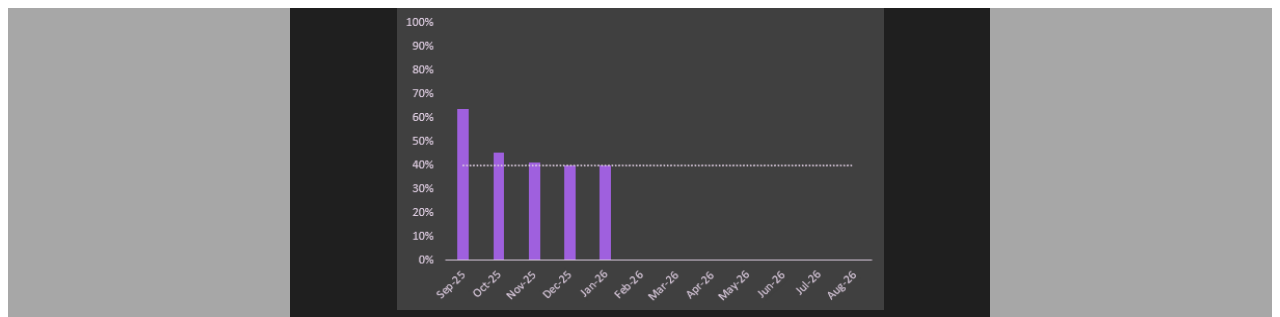
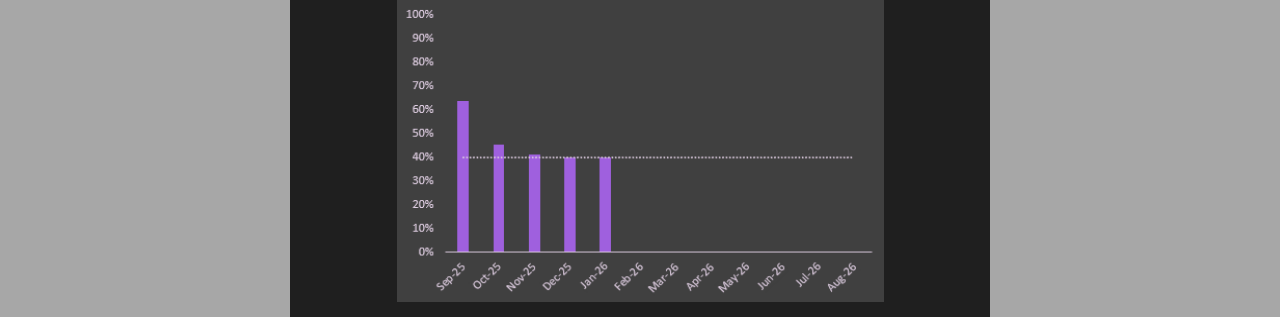
Before and after one commit to ElTigreNumero5/Sware-Eng-Summ1, a plain HTML site: page index.html in a window 1280 px wide. Shown: the top 317 px of the page. Drawn offline with Linux system fonts and the light colour scheme.

Commit message:
CSS updated to correctly set overall background and app window position

```diff
--- a/base.css
+++ b/base.css
@@ -6,6 +6,8 @@
 
 html, body {
   height: 100%;
+  margin: 0;
+  padding: 0;
 }
 
 
@@ -13,6 +15,8 @@ html, body {
     background-color: #A7A7A7;
     display: grid;
     place-items: center;
+    height: 100vh;
+    width: 100vw;
 }
 
 
```
